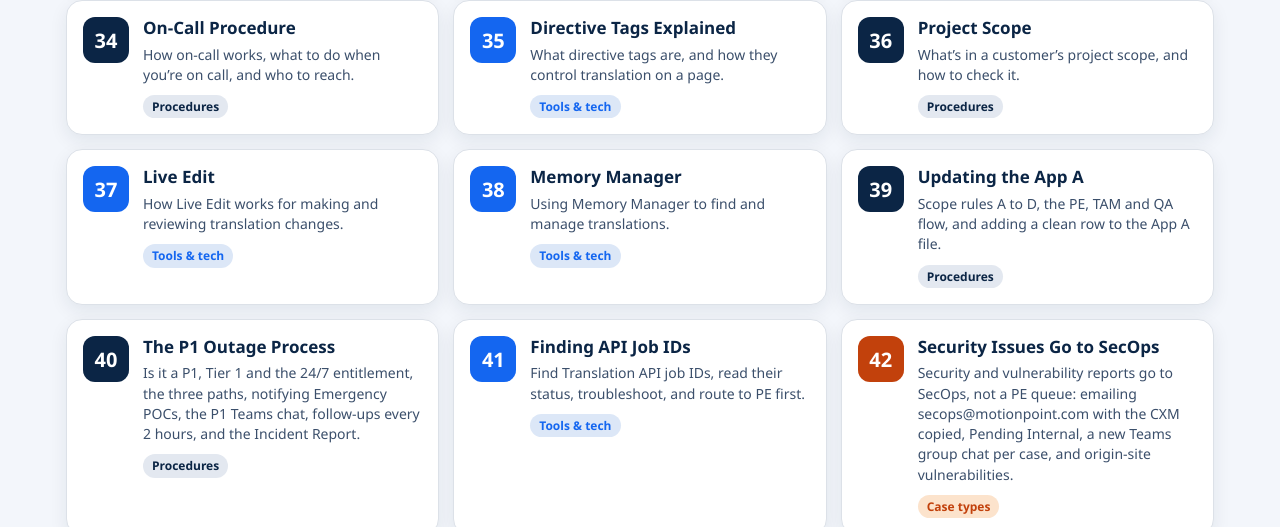
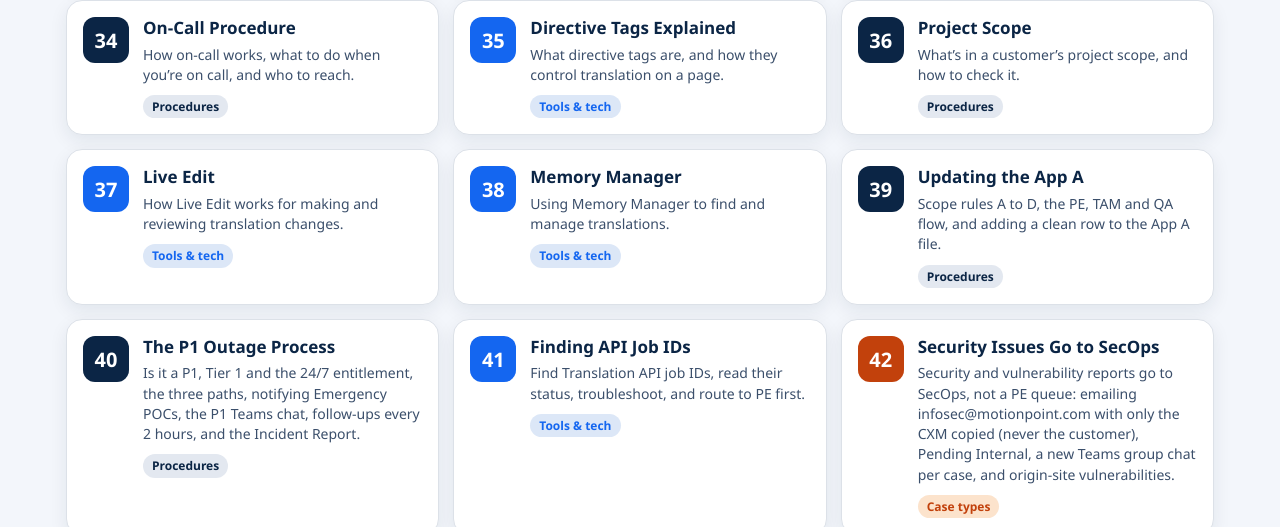
Before and after one commit to motionpoint-support/Support-Training-Library, a plain HTML site: page index.html in a window 1280 px wide. Shown: the part 2421-2948 px from the top of the page. Drawn offline with Linux system fonts and the light colour scheme.

Commit message:
Add files via upload

```diff
--- a/index.html
+++ b/index.html
@@ -158,7 +158,7 @@ const T = [
  ['AppA-update-guidelines', 'Updating the App A', 'Scope rules A to D, the PE, TAM and QA flow, and adding a clean row to the App A file.', 'proc', 'app a appendix scope rule a b c d excel sharepoint warnings quote estimate pdr change log'],
  ['P1-Outage-Process', 'The P1 Outage Process', 'Is it a P1, Tier 1 and the 24/7 entitlement, the three paths, notifying Emergency POCs, the P1 Teams chat, follow-ups every 2 hours, and the Incident Report.', 'proc', 'p1 outage site down availability critical tier 1 24/7 entitlement emergency poc contact related contacts teams chat escalation follow up 2 hours incident report ir rca root cause outage event notification template pe fault'],
  ['API-Guidelines', 'Finding API Job IDs', 'Find Translation API job IDs, read their status, troubleshoot, and route to PE first.', 'tools', 'api job id translation api tpm queued rejected pe tam headers api key'],
- ['Security-Issues-to-SecOps', 'Security Issues Go to SecOps', 'Security and vulnerability reports go to SecOps, not a PE queue: emailing secops@motionpoint.com with the CXM copied, Pending Internal, a new Teams group chat per case, and origin-site vulnerabilities.', 'cases', 'security vulnerability secops nginx java scan pen test cve secops@motionpoint.com pending internal cxm teams group chat origin site customer security team close express critical 3 hours'],
+ ['Security-Issues-to-SecOps', 'Security Issues Go to SecOps', 'Security and vulnerability reports go to SecOps, not a PE queue: emailing infosec@motionpoint.com with only the CXM copied (never the customer), Pending Internal, a new Teams group chat per case, and origin-site vulnerabilities.', 'cases', 'security vulnerability secops infosec nginx java scan pen test cve infosec@motionpoint.com do not cc customer pending internal cxm teams group chat origin site customer security team close express critical 3 hours'],
  ['Support-Performance-Dashboard-guide', 'Reading the Support Performance Dashboard', 'What every number means: utilization, cases touched, Time to Start, missed TTS, and new and closed cases, with examples and how to meet each goal.', 'proc', 'performance dashboard utilization tts time to start kpi okr cases touched pace billable missed goals targets metrics'],
   ['Support-knowledge-quiz', 'Graduation: Support Case Quest', 'You made it! Now show what you know: 9 levels, 120 questions, points, streaks and a Boss Round. Pass every level to graduate.', 'grad', 'quiz quest graduation test knowledge check exam boss round levels points final'],
 ];
```
